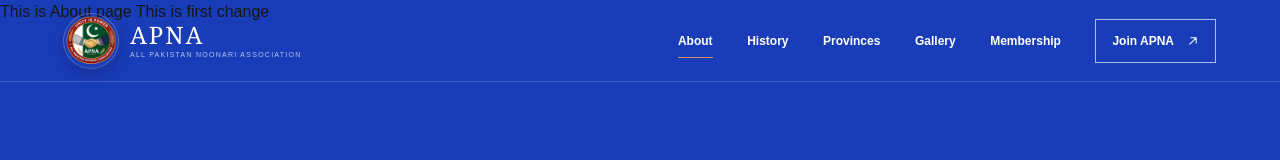
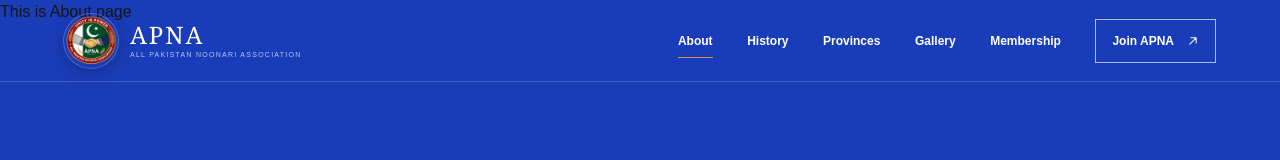
Before and after one commit to mumtaz-developer/apna-org, a Next.js app: page /about in a window 1280 px wide. Shown: the top 160 px of the page. Built offline with nearby package versions, Linux system fonts and the light colour scheme.

Commit message:
Update page.tsx

```diff
--- a/app/about/page.tsx
+++ b/app/about/page.tsx
@@ -2,7 +2,7 @@
 const   AboutPage  = ()  =>  {
   return (
     <div className="bg-blue-800 h-screen">
-      <h1>This is About page  This is first change </h1>
+      <h1>This is About page  </h1>
 
     </div>
   );
```
